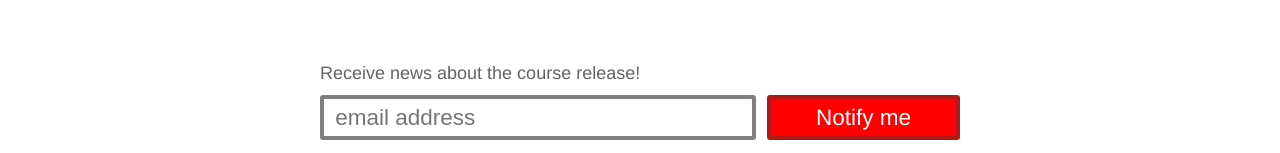
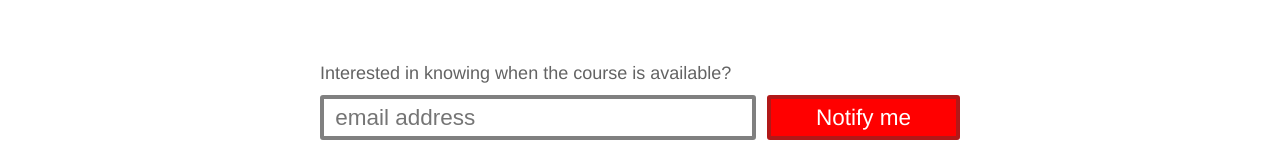
Before and after one commit to jaketrent/codeurown, a Next.js app: page / in a window 1280 px wide. Shown: the part 393-546 px from the top of the page. Built offline with nearby package versions, Linux system fonts and the light colour scheme; a web font is replaced by a local one.

Commit message:
cta wording

```diff
--- a/components/mail.js
+++ b/components/mail.js
@@ -11,7 +11,7 @@ export default props =>
     noValidate
   >
     <label htmlFor="mce-EMAIL" className="mail__label">
-      Receive news about the course release!
+      Interested in knowing when the course is available?
     </label>
     <input
       type="email"
```
